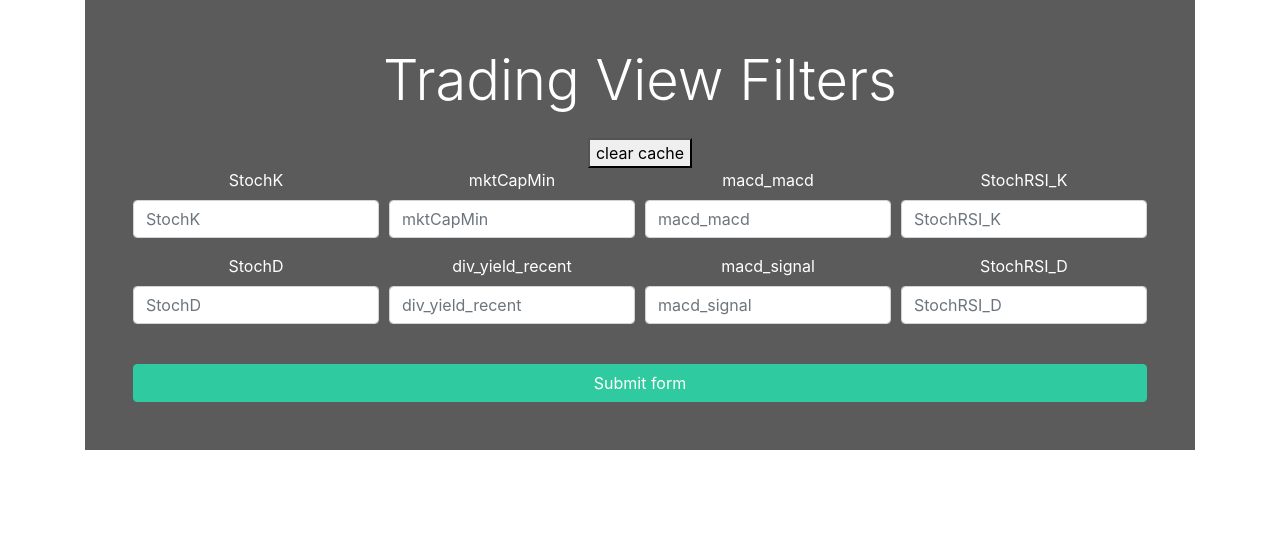
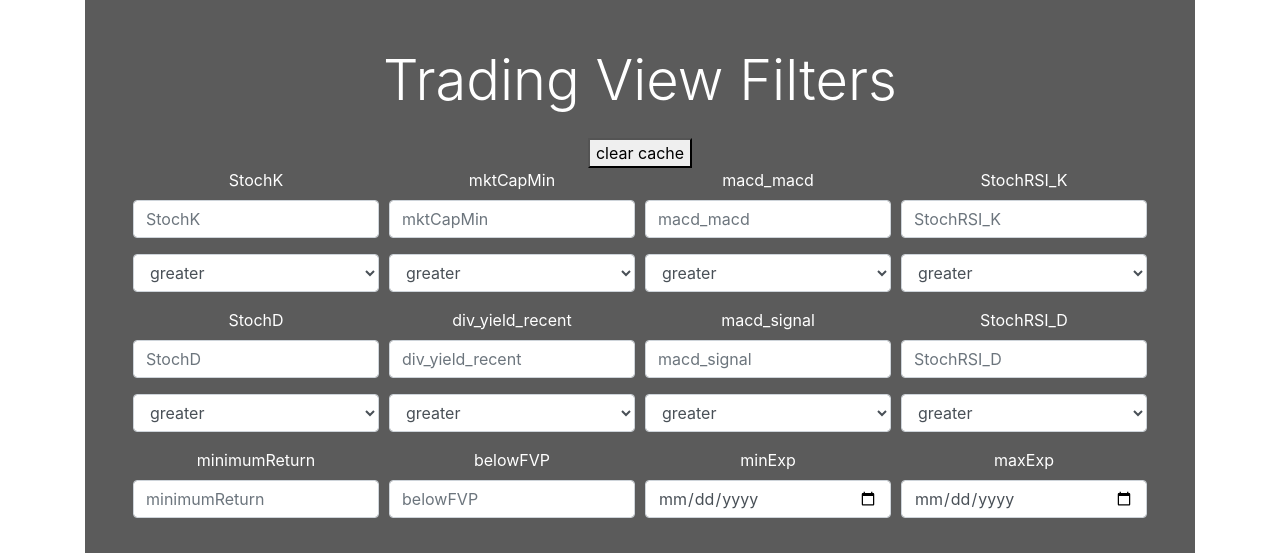
Before and after one commit to ValverdeDaniel/leov2, a Django app: template templates/options/options.html in a window 1280 px wide. Shown: the part 203-756 px from the top of the page. Run offline with Django 4.2, Linux system fonts and the light colour scheme; the template is opened without the code that fills it, so the values that code supplies are empty; parts of the project's set-up code (start-up, migrations or seed data) failed here and were passed over; some libraries are stand-ins or nearby versions.

Commit message:
one form to rule them all

```diff
--- a/templates/options/options.html
+++ b/templates/options/options.html
@@ -36,9 +36,43 @@
                         <label>StochRSI_K</label>
                         <input type="text" name="StochRSI_K" class="form-control" placeholder="StochRSI_K" value = {{ filter_values.StochRSI_K }}>
                     </div>
-
+                </div>
+                <div class="form-row">
+                    <div class="form-group col-md-3 mb-3">
+                        <select class="form-control" id="exampleFormControlSelect1">
+                            <option value="greater"> greater </option>
+                            <option value="egreater"> greater_eq </option>
+                            <option value="less"> less </option>
+                            <option value="eless"> less_eq </option>
+                        </select>
+                    </div>
+                    <div class="form-group col-md-3 mb-3">
+                        <select class="form-control" id="exampleFormControlSelect1">
+                            <option value="greater"> greater </option>
+                            <option value="egreater"> greater_eq </option>
+                            <option value="less"> less </option>
+                            <option value="eless"> less_eq </option>
+                        </select>
+                    </div>
+                    <div class="form-group col-md-3 mb-3">
+                        <select class="form-control" id="exampleFormControlSelect1">
+                            <option value="greater"> greater </option>
+                            <option value="egreater"> greater_eq </option>
+                            <option value="less"> less </option>
+                            <option value="eless"> less_eq </option>
+                        </select>
+                    </div>
+                    <div class="form-group col-md-3 mb-3">
+                        <select class="form-control" id="exampleFormControlSelect1">
+                            <option value="greater"> greater </option>
+                            <option value="egreater"> greater_eq </option>
+                            <option value="less"> less </option>
+                            <option value="eless"> less_eq </option>
+                        </select>
+                    </div>
 
                 </div>
+
                 <!-- Form Row 2 -->
                 <div class="form-row">
                     <div class="col-md-3 mb-3">
@@ -59,6 +93,64 @@
                         <input type="text" name="StochRSI_D" class="form-control" placeholder="StochRSI_D" value = {{ filter_values.StochRSI_D }}>
                     </div>
                 </div>
+
+                <div class="form-row">
+                    <div class="form-group col-md-3 mb-3">
+                        <select class="form-control" id="exampleFormControlSelect1">
+                            <option value="greater"> greater </option>
+                            <option value="egreater"> greater_eq </option>
+                            <option value="less"> less </option>
+                            <option value="eless"> less_eq </option>
+                        </select>
+                    </div>
+                    <div class="form-group col-md-3 mb-3">
+                        <select class="form-control" id="exampleFormControlSelect1">
+                            <option value="greater"> greater </option>
+                            <option value="egreater"> greater_eq </option>
+                            <option value="less"> less </option>
+                            <option value="eless"> less_eq </option>
+                        </select>
+                    </div>
+                    <div class="form-group col-md-3 mb-3">
+                        <select class="form-control" id="exampleFormControlSelect1">
+                            <option value="greater"> greater </option>
+                            <option value="egreater"> greater_eq </option>
+                            <option value="less"> less </option>
+                            <option value="eless"> less_eq </option>
+                        </select>
+                    </div>
+                    <div class="form-group col-md-3 mb-3">
+                        <select class="form-control" id="exampleFormControlSelect1">
+                            <option value="greater"> greater </option>
+                            <option value="egreater"> greater_eq </option>
+                            <option value="less"> less </option>
+                            <option value="eless"> less_eq </option>
+                        </select>
+                    </div>
+
+                </div>
+
+                <div class="form-row">
+                    <div class="col-md-3 mb-3">
+                        <label>minimumReturn</label>
+                        <input type="number" name="minimumReturn" class="form-control" placeholder="minimumReturn" value = {{ filter_values.minimumReturn }}>
+                    </div>
+                    <div class="col-md-3 mb-3">
+                        <label>belowFVP</label>
+                        <input type="number" name="belowFVP" class="form-control" placeholder="belowFVP" value = {{ filter_values.belowFVP }}>
+                    </div>
+
+                    <div class="col-md-3 mb-3">
+                        <label>minExp</label>
+                        <input type="date" name="minExp" class="form-control" placeholder="minExp" value = {{ filter_values.minExp }}>
+                    </div>
+
+
+                    <div class="col-md-3 mb-3">
+                        <label>maxExp</label>
+                        <input type="date" name="maxExp" class="form-control" placeholder="maxExp" value = {{ filter_values.maxExp }}>
+                    </div>
+                </div>
                 <button class="btn btn-secondary btn-block mt-4" type="submit">Submit form</button>
             </form>
             </div>
@@ -66,7 +158,7 @@
         </div>
     </div>
     </section>
-
+<!--
     <section id="showcase">
         <div class="container text-center">
             <div class="home-search p-5">
@@ -75,7 +167,7 @@
                 <div class="search">
                 <form method="post" action="{% url 'options' %}">
                     {% csrf_token %}
-                    <!-- Form Row 1 -->
+
                     <div class="form-row">
                     <div class="col-md-4 mb-3">
                         <label>minimumReturn</label>
@@ -93,7 +185,7 @@
 
 
                     </div>
-                    <!-- Form Row 2 -->
+
                     <div class="form-row">
 
                         <div class="col-md-4 mb-3">
@@ -109,7 +201,7 @@
             </div>
             </div>
         </div>
-        </section>
+        </section> -->
 
 
     <!-- {{ d.symbol }} -->
```
Also changed, not shown: options/views.py (+31 -23 lines). Lines whose indentation alone changed are shown as unchanged.
